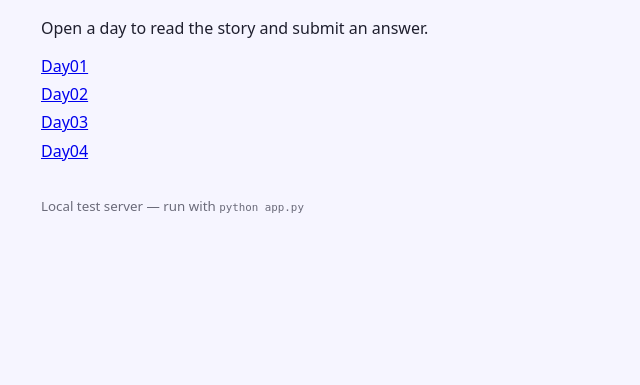
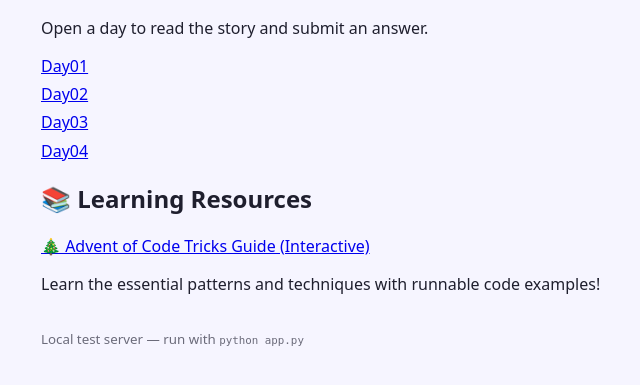
Before and after one commit to rshay001/codequest_fantasy, a Flask app: page / in a window 1280 px wide. Shown: the part 158-543 px from the top of the page, without its empty margins (149-789 px from the left). Run offline with Flask 3, Linux system fonts and the light colour scheme.

Commit message:
added working AOC_tricks.ipynb to GOogle Colab and linked to index.html

```diff
--- a/templates/index.html
+++ b/templates/index.html
@@ -12,4 +12,12 @@
       </li>
     {% endfor %}
   </ul>
+
+  <h2>📚 Learning Resources</h2>
+  <div class="resources">
+    <a href="https://colab.research.google.com/github/rshay001/codequest_fantasy/blob/db-migration/advent_of_code_tricks.ipynb" target="_blank" class="tricks-link">
+      🎄 Advent of Code Tricks Guide (Interactive)
+    </a>
+    <p>Learn the essential patterns and techniques with runnable code examples!</p>
+  </div>
 {% endblock %}
```
